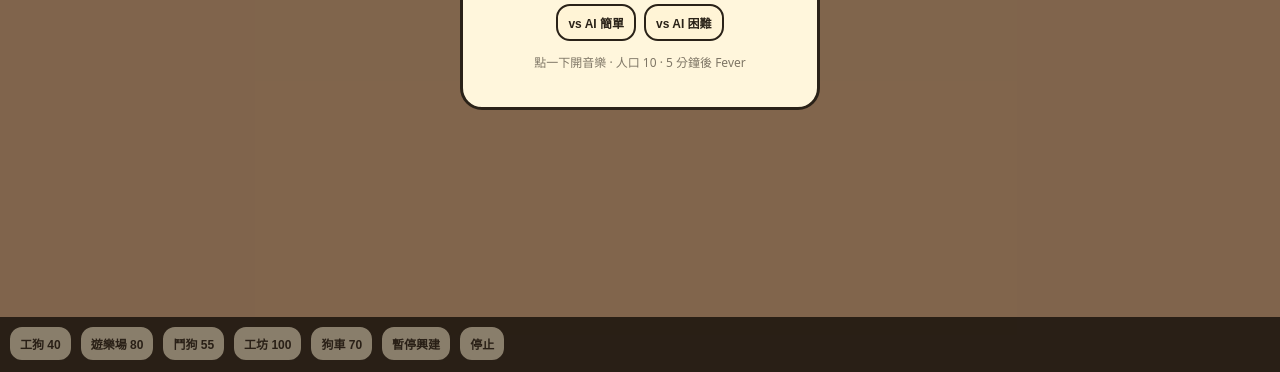
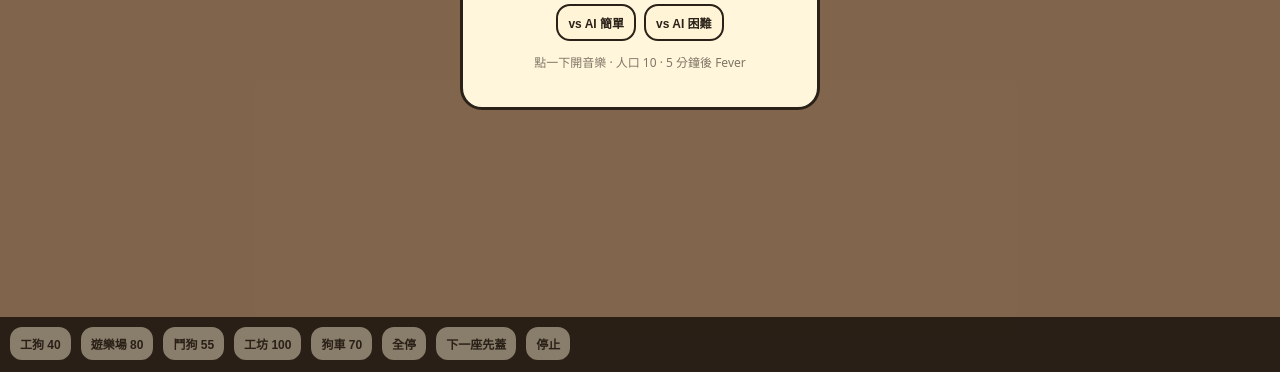
Before and after one commit to rayony/Age-of-maltese, a plain HTML site: page index.html in a window 1280 px wide. Shown: the part 428-800 px from the top of the page. Drawn offline with Linux system fonts and the light colour scheme.

Commit message:
Pause menu: full stop or let next building cut in line

```diff
--- a/index.html
+++ b/index.html
@@ -50,7 +50,8 @@
       <button data-act="fighter">鬥狗 55</button>
       <button data-act="workshop">工坊 100</button>
       <button data-act="car">狗車 70</button>
-      <button data-act="pauseBuild">暫停興建</button>
+      <button data-act="pauseBuild">全停</button>
+      <button data-act="cutBuild">下一座先蓋</button>
       <button data-act="stop">停止</button>
     </div>
   </div>
```
Also changed, not shown: README.md.
